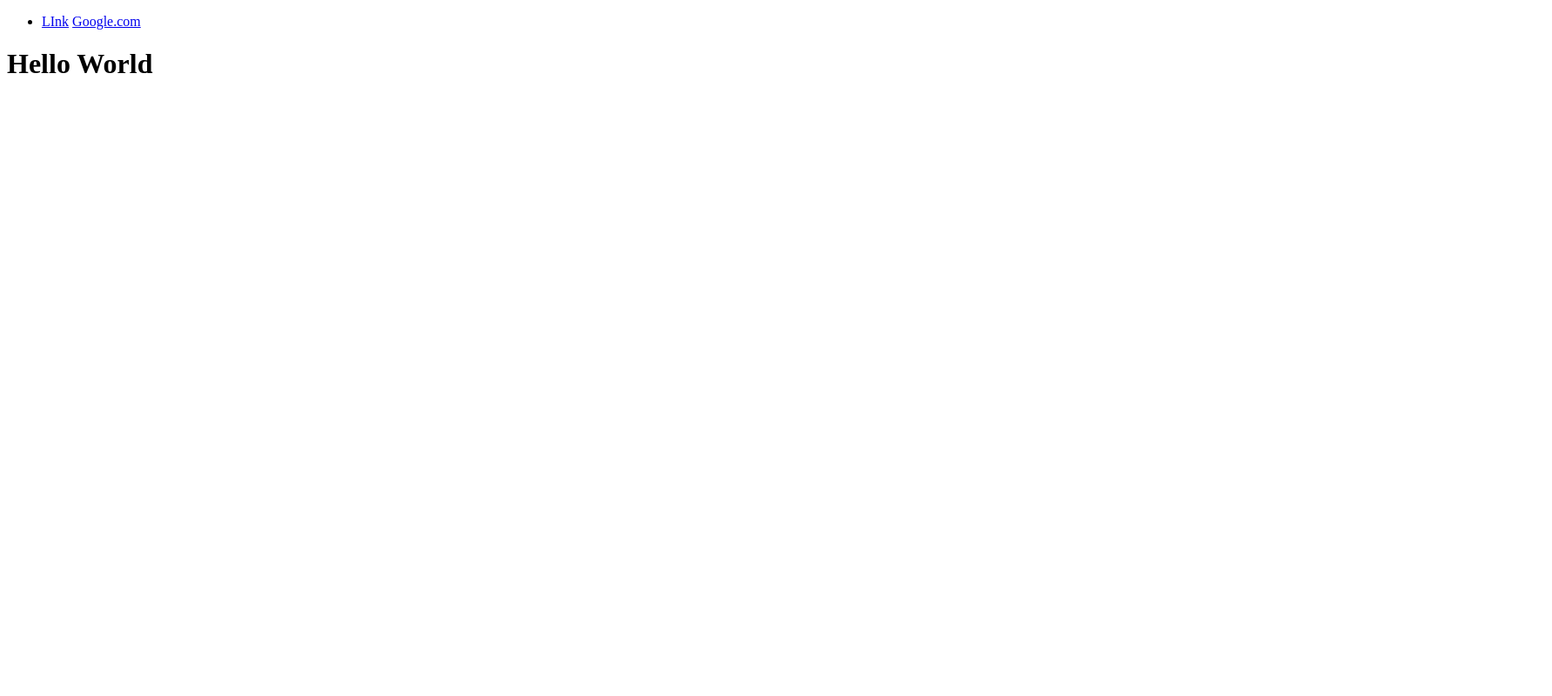
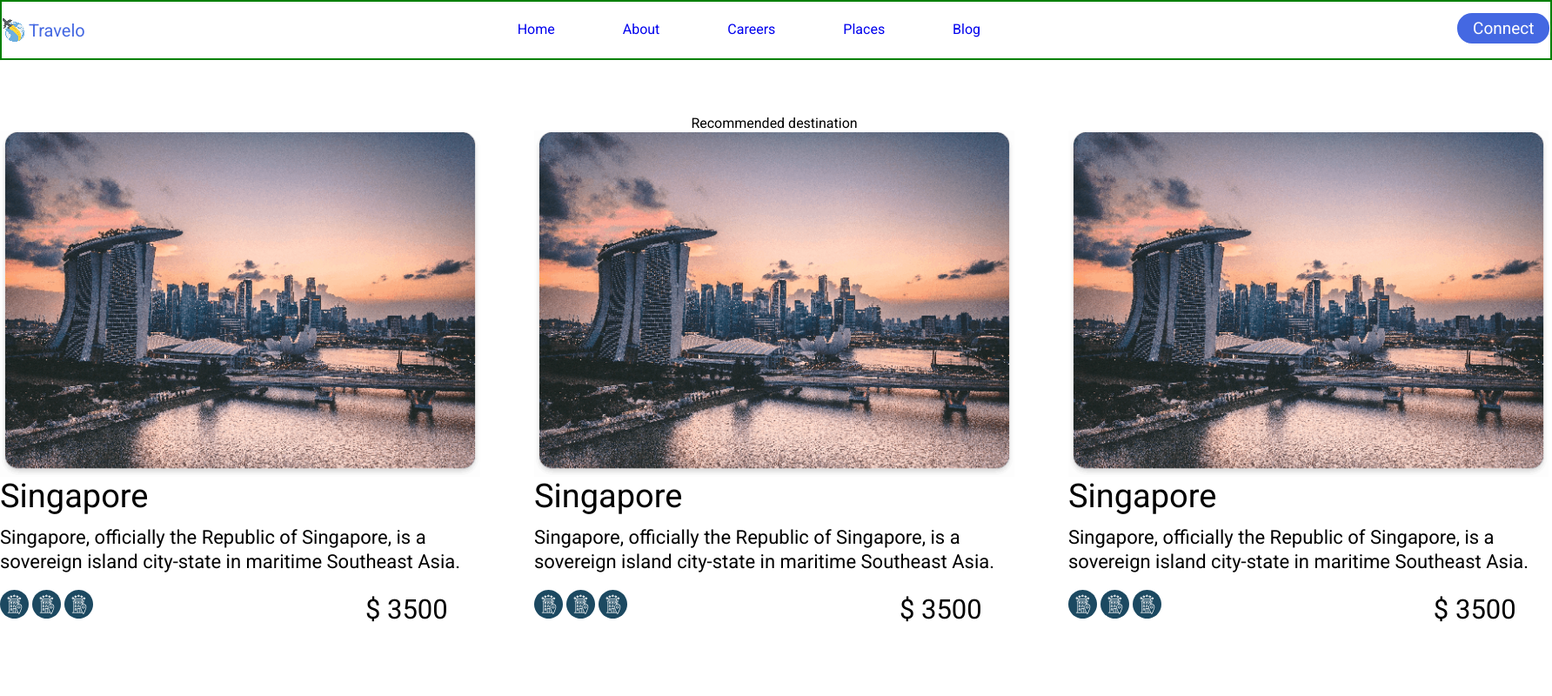
Before and after one commit to tsirekidze22/lecture-4-Feb, a plain HTML site: page index.html in a window 1280 px wide. Shown: the top 800 px of the page at 87% size, 1784 px wide, since content can reach past the window. Drawn offline with Linux system fonts and the light colour scheme.

Commit message:
header & destionations section added

```diff
--- /dev/null
+++ b/css/reset.css
@@ -0,0 +1,128 @@
+html,
+body,
+div,
+span,
+applet,
+object,
+iframe,
+h1,
+h2,
+h3,
+h4,
+h5,
+h6,
+p,
+blockquote,
+pre,
+a,
+abbr,
+acronym,
+address,
+big,
+cite,
+code,
+del,
+dfn,
+em,
+img,
+ins,
+kbd,
+q,
+s,
+samp,
+small,
+strike,
+strong,
+sub,
+sup,
+tt,
+var,
+b,
+u,
+i,
+center,
+dl,
+dt,
+dd,
+ol,
+ul,
+li,
+fieldset,
+form,
+label,
+legend,
+table,
+caption,
+tbody,
+tfoot,
+thead,
+tr,
+th,
+td,
+article,
+aside,
+canvas,
+details,
+embed,
+figure,
+figcaption,
+footer,
+header,
+hgroup,
+menu,
+nav,
+output,
+ruby,
+section,
+summary,
+time,
+mark,
+audio,
+video {
+  margin: 0;
+  padding: 0;
+  border: 0;
+  font-size: 100%;
+  font: inherit;
+  vertical-align: baseline;
+}
+/* HTML5 display-role reset for older browsers */
+article,
+aside,
+details,
+figcaption,
+figure,
+footer,
+header,
+hgroup,
+menu,
+nav,
+section {
+  display: block;
+}
+body {
+  line-height: 1;
+}
+ol,
+ul {
+  list-style: none;
+}
+blockquote,
+q {
+  quotes: none;
+}
+blockquote:before,
+blockquote:after,
+q:before,
+q:after {
+  content: "";
+  content: none;
+}
+table {
+  border-collapse: collapse;
+  border-spacing: 0;
+}
+
+a {
+  text-decoration: none;
+}
--- /dev/null
+++ b/css/styles.css
@@ -0,0 +1,94 @@
+@import url("https://fonts.googleapis.com/css2?family=Roboto:ital,wght@0,100;0,300;0,400;0,500;0,700;0,900;1,100;1,300;1,400;1,500;1,700;1,900&display=swap");
+
+body {
+  font-family: "Roboto", sans-serif;
+}
+/*
+.container{
+    width: 1780px;
+    margin: auto;
+}*/
+
+header {
+  border: 2px solid green;
+  padding: 19px 0px;
+  width: 1780px;
+  margin: 0 auto;
+}
+
+.logo-img {
+  vertical-align: middle;
+}
+
+.logo-text {
+  display: inline-block;
+  vertical-align: middle;
+  font-size: 20px;
+  color: #4468e2;
+}
+
+.nav-list {
+  display: inline-block;
+  margin-left: 493px;
+}
+
+.list-item {
+  display: inline-block;
+  margin-right: 74px;
+}
+
+.connect {
+  font-size: 19px;
+  padding: 6px 18px;
+  background-color: #4468e2;
+  color: #fff;
+  border-radius: 17px;
+  margin-left: 470px;
+}
+
+.recommended-section {
+  width: 1780px;
+  margin: 65px auto 0px auto;
+}
+
+.recommended-title {
+  text-align: center;
+}
+
+.row-two {
+  margin-top: 200px;
+}
+
+.dest-card {
+  width: 552px;
+  display: inline-block;
+}
+
+.middle-card {
+  margin: 0px 58px;
+}
+
+.card-img {
+  width: 552px;
+  height: 398px;
+}
+
+.card-title {
+  font-size: 38px;
+}
+
+.card-desc {
+  font-size: 22px;
+  margin-top: 15px;
+  line-height: 28px;
+}
+
+.card-price {
+  font-size: 31px;
+  display: inline-block;
+  margin-left: 309px;
+}
+
+.price-section {
+  margin-top: 18px;
+}
--- a/index.html
+++ b/index.html
@@ -1,15 +1,140 @@
 <!DOCTYPE html>
 <html lang="en">
   <head>
+    <link rel="stylesheet" href="css/reset.css" />
+    <link rel="stylesheet" href="css/styles.css" />
     <title>Document</title>
   </head>
   <body>
-    <ul>
-      <li>
-        <a href="#">LInk</a>
-        <a href="#">Google.com</a>
-      </li>
-    </ul>
-    <h1>Hello World</h1>
+    <header>
+      <a href="index.html">
+        <img src="images/logo-icon.png" alt="logo" class="logo-img" />
+        <h3 class="logo-text">Travelo</h3>
+      </a>
+
+      <nav class="nav-list">
+        <ul>
+          <li class="list-item">
+            <a href="#">Home</a>
+          </li>
+          <li class="list-item">
+            <a href="#">About</a>
+          </li>
+          <li class="list-item">
+            <a href="#">Careers</a>
+          </li>
+          <li class="list-item">
+            <a href="#">Places</a>
+          </li>
+          <li class="list-item">
+            <a href="#">Blog</a>
+          </li>
+        </ul>
+      </nav>
+
+      <a href="#" class="connect">Connect</a>
+    </header>
+
+    <section class="recommended-section">
+      <h2 class="recommended-title">Recommended destination</h2>
+
+      <div class="row-one">
+        <div class="dest-card">
+          <img src="images/Singapore.png" alt="Singapore" class="card-img" />
+          <h3 class="card-title">Singapore</h3>
+          <p class="card-desc">
+            Singapore, officially the Republic of Singapore, is a sovereign
+            island city-state in maritime Southeast Asia.
+          </p>
+          <div class="price-section">
+            <img src="images/building-icon.svg" />
+            <img src="images/building-icon.svg" />
+            <img src="images/building-icon.svg" />
+            <h4 class="card-price">$ 3500</h4>
+          </div>
+        </div>
+        <div class="dest-card middle-card">
+          <img src="images/Singapore.png" alt="Singapore" class="card-img" />
+          <h3 class="card-title">Singapore</h3>
+          <p class="card-desc">
+            Singapore, officially the Republic of Singapore, is a sovereign
+            island city-state in maritime Southeast Asia.
+          </p>
+          <div class="price-section">
+            <img src="images/building-icon.svg" />
+            <img src="images/building-icon.svg" />
+            <img src="images/building-icon.svg" />
+            <h4 class="card-price">$ 3500</h4>
+          </div>
+        </div>
+        <div class="dest-card">
+          <img src="images/Singapore.png" alt="Singapore" class="card-img" />
+          <h3 class="card-title">Singapore</h3>
+          <p class="card-desc">
+            Singapore, officially the Republic of Singapore, is a sovereign
+            island city-state in maritime Southeast Asia.
+          </p>
+          <div class="price-section">
+            <img src="images/building-icon.svg" />
+            <img src="images/building-icon.svg" />
+            <img src="images/building-icon.svg" />
+            <h4 class="card-price">$ 3500</h4>
+          </div>
+        </div>
+        <div class="row-two">
+          <div class="dest-card">
+            <img src="images/Singapore.png" alt="Singapore" class="card-img" />
+            <h3 class="card-title">Singapore</h3>
+            <p class="card-desc">
+              Singapore, officially the Republic of Singapore, is a sovereign
+              island city-state in maritime Southeast Asia.
+            </p>
+            <div class="price-section">
+              <img src="images/building-icon.svg" />
+              <img src="images/building-icon.svg" />
+              <img src="images/building-icon.svg" />
+              <h4 class="card-price">$ 3500</h4>
+            </div>
+          </div>
+          <div class="dest-card middle-card">
+            <img src="images/Singapore.png" alt="Singapore" class="card-img" />
+            <h3 class="card-title">Singapore</h3>
+            <p class="card-desc">
+              Singapore, officially the Republic of Singapore, is a sovereign
+              island city-state in maritime Southeast Asia.
+            </p>
+            <div class="price-section">
+              <img src="images/building-icon.svg" />
+              <img src="images/building-icon.svg" />
+              <img src="images/building-icon.svg" />
+              <h4 class="card-price">$ 3500</h4>
+            </div>
+          </div>
+          <div class="dest-card">
+            <img src="images/Singapore.png" alt="Singapore" class="card-img" />
+            <h3 class="card-title">Singapore</h3>
+            <p class="card-desc">
+              Singapore, officially the Republic of Singapore, is a sovereign
+              island city-state in maritime Southeast Asia.
+            </p>
+            <div class="price-section">
+              <img src="images/building-icon.svg" />
+              <img src="images/building-icon.svg" />
+              <img src="images/building-icon.svg" />
+              <h4 class="card-price">$ 3500</h4>
+            </div>
+          </div>
+        </div>
+      </div>
+    </section>
+
+    <p>
+      Lorem ipsum dolor sit amet consectetur adipisicing elit. Provident,
+      corrupti ut. Aperiam voluptatum reiciendis autem exercitationem excepturi
+      dolor voluptas velit corrupti eveniet, id commodi deleniti a dolores! Ab
+      non recusandae harum esse velit dolor sed, magni asperiores fuga.
+      Quibusdam eveniet molestiae animi consequuntur vel eius quisquam quas,
+      molestias corrupti libero illum temporibus at numquam praesentium!
+    </p>
   </body>
 </html>
```
Also changed, not shown: images/Singapore.png (added), images/building-icon.svg (added), images/logo-icon.png (added), styles.css (deleted).
